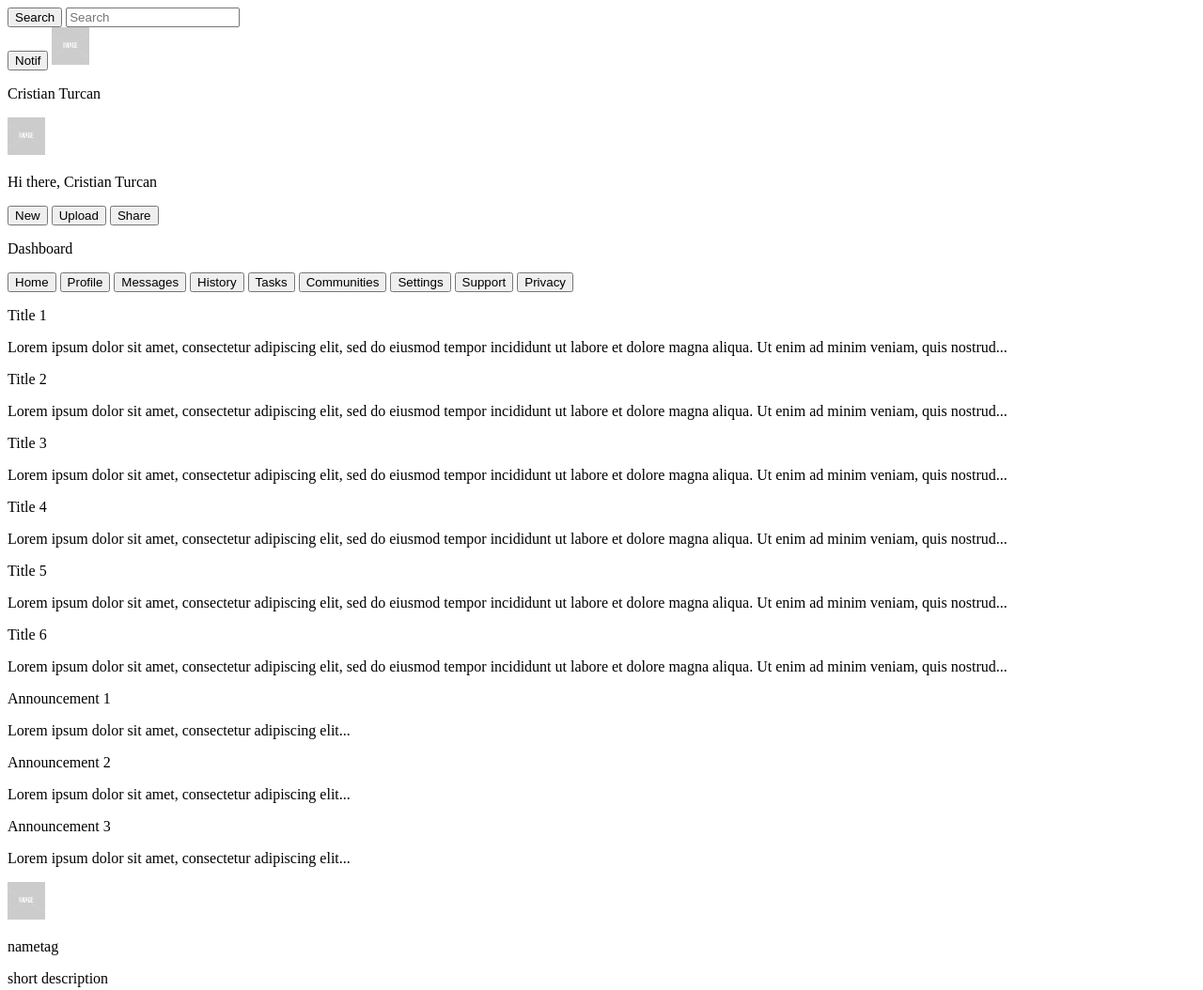
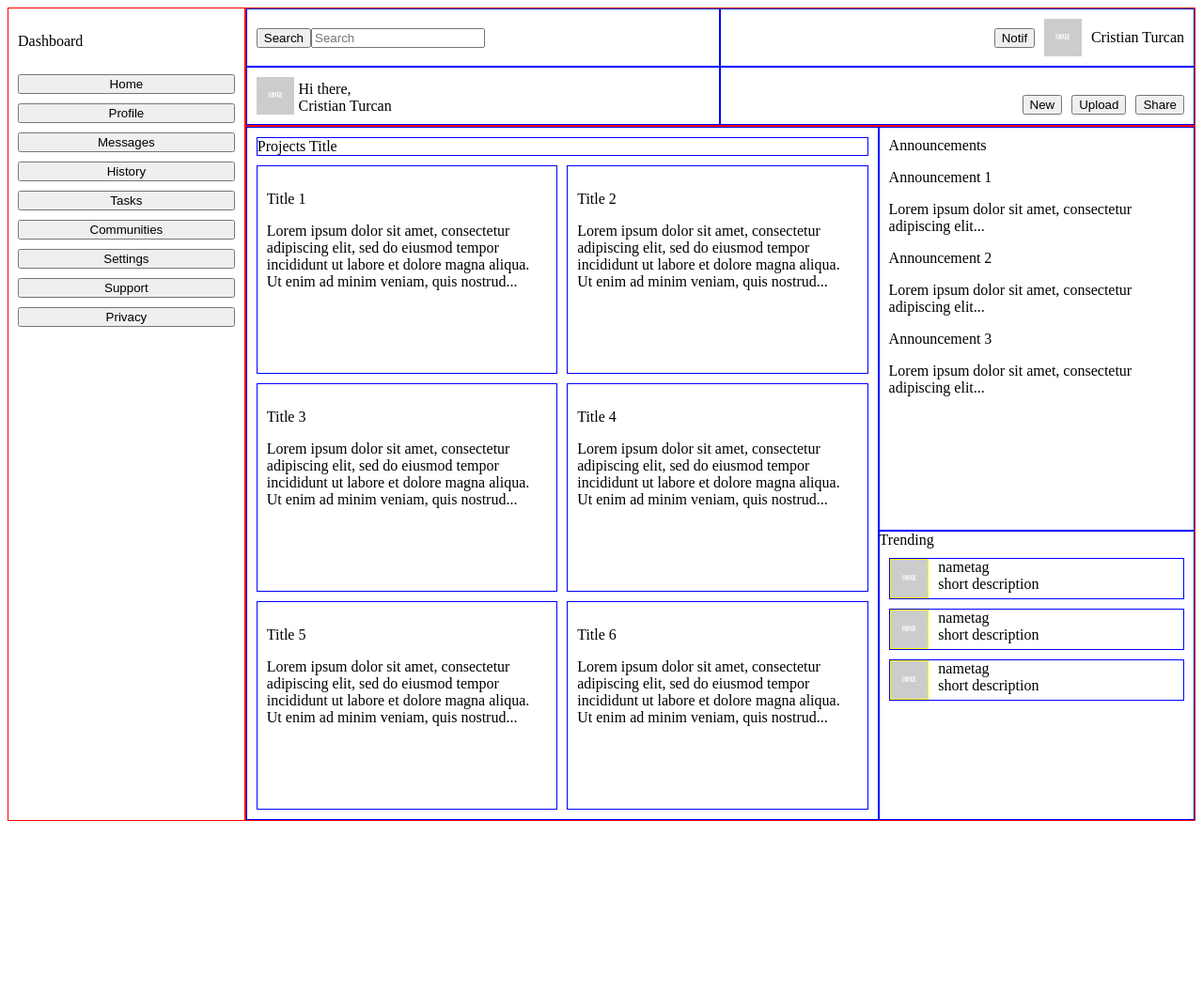
Before and after one commit to CristiTurcan/Admin-Dashboard, a plain HTML site: page index.html in a window 1280 px wide. Shown: the top 1054 px of the page at 94% size. After the commit the page ends 882 px from the top, so only its background shows below. Drawn offline with Linux system fonts and the light colour scheme.

Commit message:
Added grid layout

```diff
--- a/index.html
+++ b/index.html
@@ -16,11 +16,11 @@
         <div class="userProfile">
             <button class="notificationButton">Notif</button>
             <img src="img/Screenshot 2023-10-31 at 21.21.06.png" alt="">
-            <p>Cristian Turcan</p>
+            <span>Cristian Turcan</span>
         </div>
         <div class="hiUserProfile">
             <img src="img/Screenshot 2023-10-31 at 21.21.06.png" alt="">
-            <p>Hi there, Cristian Turcan</p>
+            <span>Hi there,<br>Cristian Turcan</span>
         </div>
         <div class="actionButtons">
             <button>New</button>
@@ -42,6 +42,10 @@
     </div>
     <div class="content">
         <div class="projects">
+            <div class="projectsTitle">
+                <span>Projects Title</span>
+            </div>
+            <div class="cardSection">
                 <div class="card">
                     <p>Title 1</p>
                     <p>Lorem ipsum dolor sit amet, consectetur adipiscing elit, sed do eiusmod tempor incididunt ut labore et dolore magna aliqua. Ut enim ad minim veniam, quis nostrud...</p>
@@ -67,7 +71,11 @@
                     <p>Lorem ipsum dolor sit amet, consectetur adipiscing elit, sed do eiusmod tempor incididunt ut labore et dolore magna aliqua. Ut enim ad minim veniam, quis nostrud...</p>
                 </div>
             </div>
+        </div>
         <div class="announcements">
+            <div class="announcementsTitle">
+                <span>Announcements</span>
+            </div>
             <div class="info">
                 <p>Announcement 1</p>
                 <p>Lorem ipsum dolor sit amet, consectetur adipiscing elit...</p>
@@ -82,25 +90,31 @@
             </div>
         </div>
         <div class="trending">
+            <div class="trendingTitle">
+                <span>Trending</span>
+            </div>
+            <div class="profileSection">
                 <div class="profile">
                     <img src="img/Screenshot 2023-10-31 at 21.21.06.png" alt="">
-                <p>nametag</p>
-                <p>short description</p>
+                    <div class="nametag">
+                        <span>nametag</span>
+                        <span class="shortDescription">short description</span>
+                    </div>
                 </div>
                 <div class="profile">
                     <img src="img/Screenshot 2023-10-31 at 21.21.06.png" alt="">
-                <p>nametag</p>
-                <p>short description</p>
+                    <div class="nametag">
+                        <span>nametag</span>
+                        <span class="shortDescription">short description</span>
+                    </div>
                 </div>
                 <div class="profile">
                     <img src="img/Screenshot 2023-10-31 at 21.21.06.png" alt="">
-                <p>nametag</p>
-                <p>short description</p>
+                    <div class="nametag">
+                        <span>nametag</span>
+                        <span class="shortDescription">short description</span>
                     </div>
-            <div class="profile">
-                <img src="img/Screenshot 2023-10-31 at 21.21.06.png" alt="">
-                <p>nametag</p>
-                <p>short description</p>
+                </div>
             </div>
         </div>
     </div>
--- a/style.css
+++ b/style.css
@@ -2,3 +2,113 @@ img {
     height: 40px;
     width: auto;
 }
+
+body > div {
+    border: 1px solid red;
+}
+
+body {
+    display: grid;
+    grid-template-columns: 1fr 4fr;
+}
+
+.header {
+    grid-column: 2;
+    display: grid;
+    grid-template: 1fr 1fr / 1fr 1fr;
+}
+
+.header > div {
+    border: 1px solid blue;
+    padding: 10px;
+}
+
+.searchBar {
+    display: flex;
+    flex-direction: row;
+    align-items: center;
+}
+
+.userProfile {
+    display: flex;
+    justify-content: end;
+    align-items: center;
+    gap: 10px;
+}
+
+.hiUserProfile {
+    display: flex;
+    align-items: end;
+    justify-content: start;
+    gap: 5px
+}
+
+.actionButtons {
+    display: flex;
+    align-items: end;
+    justify-content: end;
+    gap: 10px;
+}
+
+.dashboard {
+    grid-row: 1 / 3;
+    display: flex;
+    flex-direction: column;
+    gap: 10px;
+    padding: 10px;
+}
+
+.content > div {
+    border: 1px solid blue;
+}
+
+.content {
+    display: grid;
+    grid-template-columns: 2fr 1fr;
+}
+
+.projects {
+    padding: 10px;
+    grid-row: span 2;
+}
+
+.cardSection{
+    display: grid;
+    grid-template-columns: repeat(auto-fit, minmax(250px, 1fr));
+    gap: 10px;
+}
+
+.card {
+    border: 1px solid blue;
+    height: 200px;
+    padding: 10px;
+}
+
+.projectsTitle {
+    border: 1px solid blue;
+    margin-bottom: 10px;
+}
+
+.announcements {
+    padding: 10px;
+}
+
+.profile {
+    border: 1px solid blue;
+    margin: 10px;
+    display: grid;
+    grid-template-columns: 1fr 10fr;
+}
+
+.nametag {
+    display: flex;
+    flex-direction: column;
+}
+
+.profile > img {
+    border: 1px solid yellow;
+    grid-row: 1/3;
+    align-self: center;
+    justify-self: end;
+    margin-right: 10px;
+}
```
Lines whose indentation alone changed are shown as unchanged.
